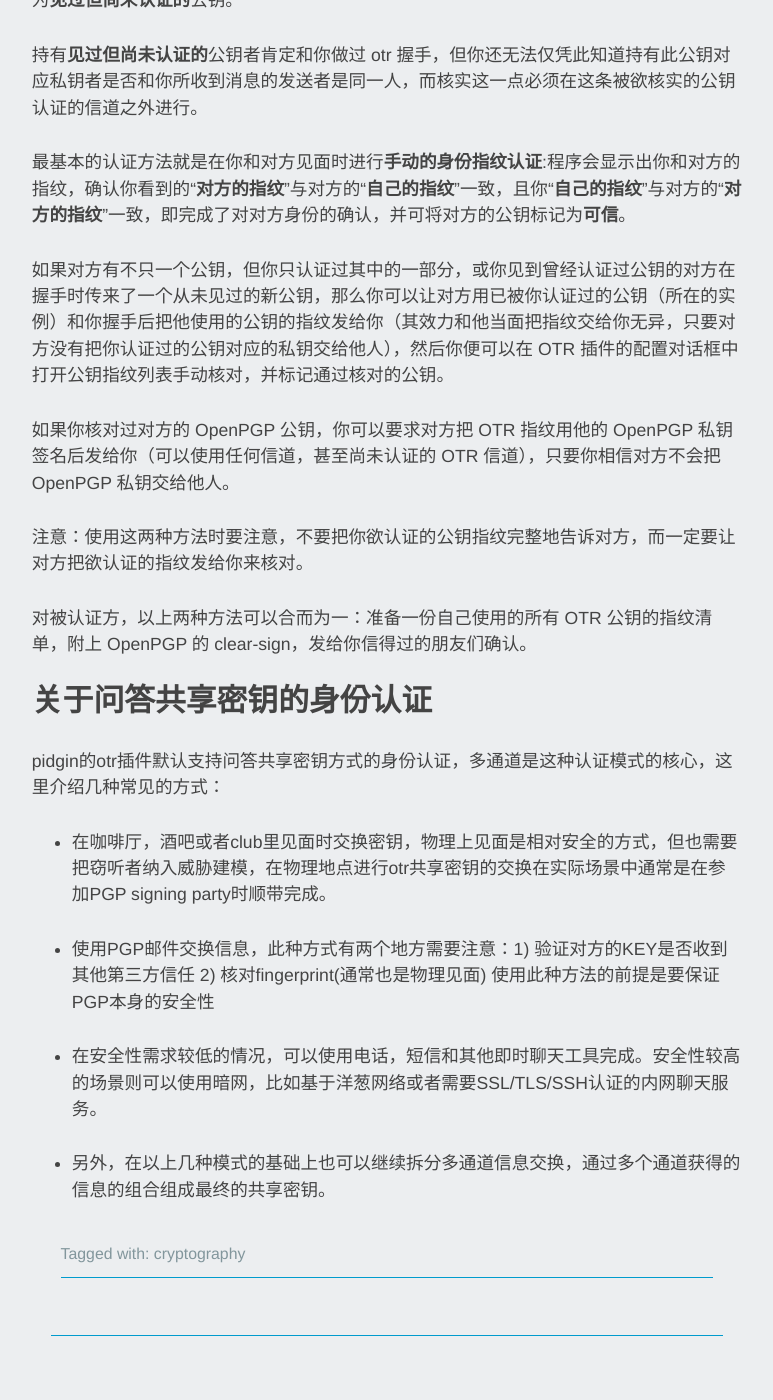
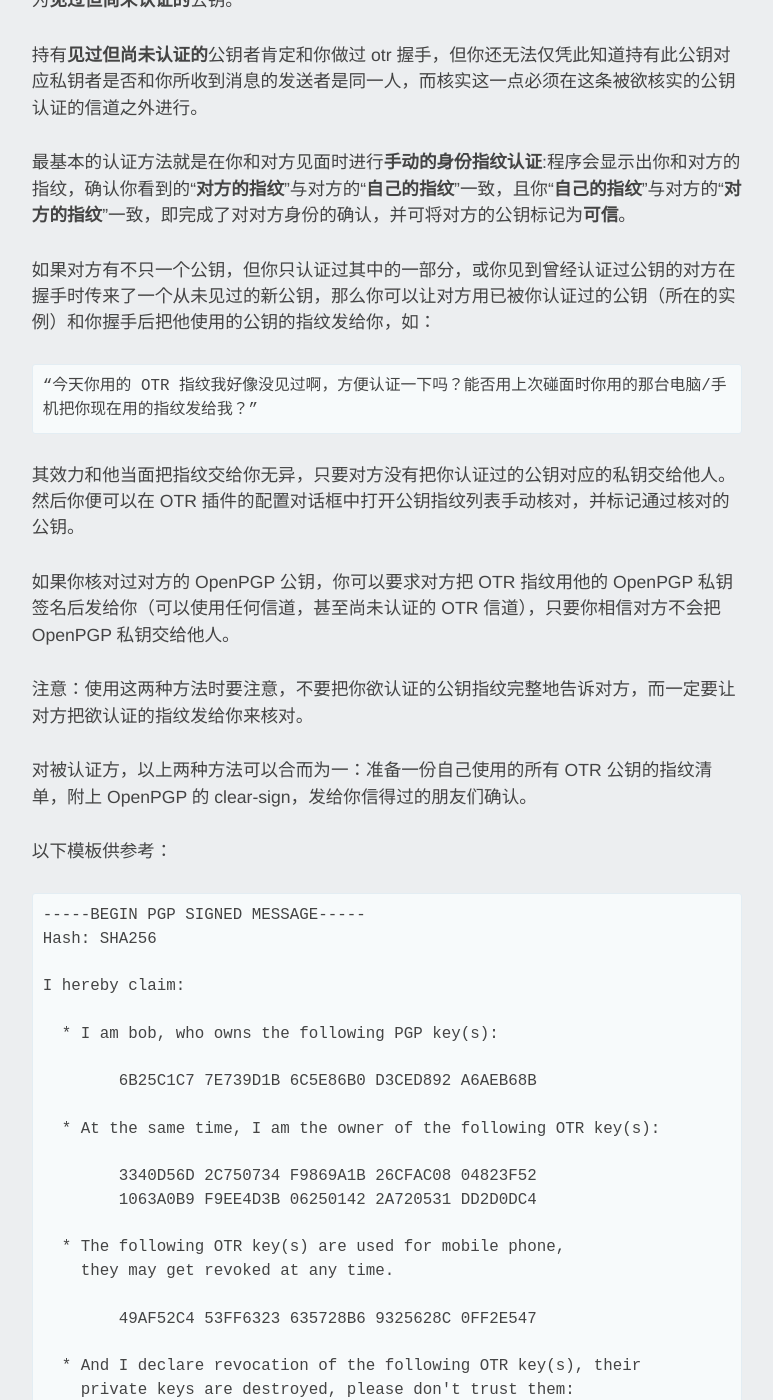
Before and after one commit to hardenedlinux/hardenedlinux.github.io, a Jekyll site: the page built from _posts/2018-02-01-pidgin_xmpp_otr_debian.md, in a window 1280 px wide and 1400 px high, scrolled down 6368 px. Shown: the whole window, without its empty margins (253-1026 px from the left). Built offline with Jekyll 4.4.1, drawn with Linux system fonts in a browser that asks for light colours; some of the changed text lies outside the part shown.

Commit message:
update 2018-02-01-pidgin_xmpp_otr_debian.md mainly for fingerprint based OTR authentication

````diff
--- a/_posts/2018-02-01-pidgin_xmpp_otr_debian.md
+++ b/_posts/2018-02-01-pidgin_xmpp_otr_debian.md
@@ -135,7 +135,11 @@
 
 最基本的认证方法就是在你和对方见面时进行**手动的身份指纹认证**:程序会显示出你和对方的指纹，确认你看到的“**对方的指纹**”与对方的“**自己的指纹**”一致，且你“**自己的指纹**”与对方的“**对方的指纹**”一致，即完成了对对方身份的确认，并可将对方的公钥标记为**可信**。
 
-如果对方有不只一个公钥，但你只认证过其中的一部分，或你见到曾经认证过公钥的对方在握手时传来了一个从未见过的新公钥，那么你可以让对方用已被你认证过的公钥（所在的实例）和你握手后把他使用的公钥的指纹发给你（其效力和他当面把指纹交给你无异，只要对方没有把你认证过的公钥对应的私钥交给他人），然后你便可以在 OTR 插件的配置对话框中打开公钥指纹列表手动核对，并标记通过核对的公钥。
+如果对方有不只一个公钥，但你只认证过其中的一部分，或你见到曾经认证过公钥的对方在握手时传来了一个从未见过的新公钥，那么你可以让对方用已被你认证过的公钥（所在的实例）和你握手后把他使用的公钥的指纹发给你，如：
+```
+“今天你用的 OTR 指纹我好像没见过啊，方便认证一下吗？能否用上次碰面时你用的那台电脑/手机把你现在用的指纹发给我？”
+```
+其效力和他当面把指纹交给你无异，只要对方没有把你认证过的公钥对应的私钥交给他人。然后你便可以在 OTR 插件的配置对话框中打开公钥指纹列表手动核对，并标记通过核对的公钥。
 
 如果你核对过对方的 OpenPGP 公钥，你可以要求对方把 OTR 指纹用他的 OpenPGP 私钥签名后发给你（可以使用任何信道，甚至尚未认证的 OTR 信道），只要你相信对方不会把 OpenPGP 私钥交给他人。
 
@@ -143,13 +147,61 @@
 
 对被认证方，以上两种方法可以合而为一：准备一份自己使用的所有 OTR 公钥的指纹清单，附上 OpenPGP 的 clear-sign，发给你信得过的朋友们确认。
 
-### 关于问答共享密钥的身份认证
-pidgin的otr插件默认支持问答共享密钥方式的身份认证，多通道是这种认证模式的核心，这里介绍几种常见的方式：
+以下模板供参考：
 
-* 在咖啡厅，酒吧或者club里见面时交换密钥，物理上见面是相对安全的方式，但也需要把窃听者纳入威胁建模，在物理地点进行otr共享密钥的交换在实际场景中通常是在参加PGP signing party时顺带完成。
+```
+-----BEGIN PGP SIGNED MESSAGE-----
+Hash: SHA256
 
-* 使用PGP邮件交换信息，此种方式有两个地方需要注意：1) 验证对方的KEY是否收到其他第三方信任 2) 核对fingerprint(通常也是物理见面) 使用此种方法的前提是要保证PGP本身的安全性
+I hereby claim:
 
-* 在安全性需求较低的情况，可以使用电话，短信和其他即时聊天工具完成。安全性较高的场景则可以使用暗网，比如基于洋葱网络或者需要SSL/TLS/SSH认证的内网聊天服务。
+  * I am bob, who owns the following PGP key(s):
 
-* 另外，在以上几种模式的基础上也可以继续拆分多通道信息交换，通过多个通道获得的信息的组合组成最终的共享密钥。
+	6B25C1C7 7E739D1B 6C5E86B0 D3CED892 A6AEB68B
+
+  * At the same time, I am the owner of the following OTR key(s):
+
+	3340D56D 2C750734 F9869A1B 26CFAC08 04823F52
+	1063A0B9 F9EE4D3B 06250142 2A720531 DD2D0DC4
+
+  * The following OTR key(s) are used for mobile phone,
+    they may get revoked at any time.
+
+	49AF52C4 53FF6323 635728B6 9325628C 0FF2E547
+
+  * And I declare revocation of the following OTR key(s), their
+    private keys are destroyed, please don't trust them:
+
+	8DF79391 B8082682 42D5483E 976503B8 E458AEA8
+
+  * To prove the claims above, this message is signed by my PGP key
+    mentioned above.
+
+You could also collect all fingerprints linked to your frequently
+used xmpp accounts into a list like this, clear-sign it with gnupg,
+and send it to your trustful friends, in order for them to trust you.
+-----BEGIN PGP SIGNATURE-----
+
+(signature of your OpenPGP key)
+-----END PGP SIGNATURE-----
+```
+
+### 关于问答和共享秘密的身份认证
+pidgin的otr插件默认支持问答和共享秘密方式（这两种方法的本质其实是一样的）的身份认证。其核心思想是在你和对方两个人之间得出一份只有你们二人知道的秘密，然后使用otr插件的问答或共享秘密功能向对方询问和共享秘密有关的问题，如果对方的答案和你预设的相同，则对方的公钥会被自动标记为可信。对方不会得到你预设的答案，你也不会收到对方的回答，双方通过[特定的算法](https://en.wikipedia.org/wiki/Socialist_millionaires)保证在判断两个值是否相等的同时不会向包括对方在内的其他实体泄露值本身。
+
+共享秘密本身是对称的，因此如果你和 N 个人构成联系网，那么你就需要维护 N 份共享秘密。这是该方法的主要缺点，建议和基于指纹的非对称认证方案互补使用，以取长补短。比如你只在一台机器上使用 OTR（即你只有一个 OTR 实例），那么共享秘密便可以在你不慎失去了该实例的私钥时帮助你的朋友们确认你的身份。显然，你已被认证的其他 OTR 实例可以起到同样的作用。
+
+多通道是这种认证模式的核心，这里介绍几种常见的方式：
+
+* 在咖啡厅，酒吧或者club里见面时交换秘密，物理上见面是相对安全的方式，但也需要把窃听者纳入威胁建模（因为共享秘密是对称的方案）。在物理地点进行otr共享秘密的交换在实际场景中通常是在参加PGP signing party时顺带完成。
+
+* 使用PGP邮件交换信息，此种方式有两个地方需要注意：1) 验证对方的KEY是否受到其他第三方信任 2) 核对fingerprint(通常也是物理见面) 使用此种方法的前提是要保证PGP本身的安全性。
+
+* 在安全性需求较低的情况，可以使用电话，短信和其他即时聊天工具完成。安全性较高的场景则可以使用匿名网络，比如洋葱路由网络或者需要SSL/TLS/SSH认证的内网聊天服务。
+
+* 另外，在以上几种模式的基础上也可以继续拆分多通道信息交换，通过多个通道获得的信息的组合组成最终的共享秘密。组合时需要注意尽量不要在某一通道内提到通过其他通道交换的消息的内容。
+
+共享秘密商定后，可以按需更新，如在见面时或通过认证的otr信道内商议：
+```
+“嗨哥们，我们在上次共享秘密的基础上加个777怎么样？”
+```
````
